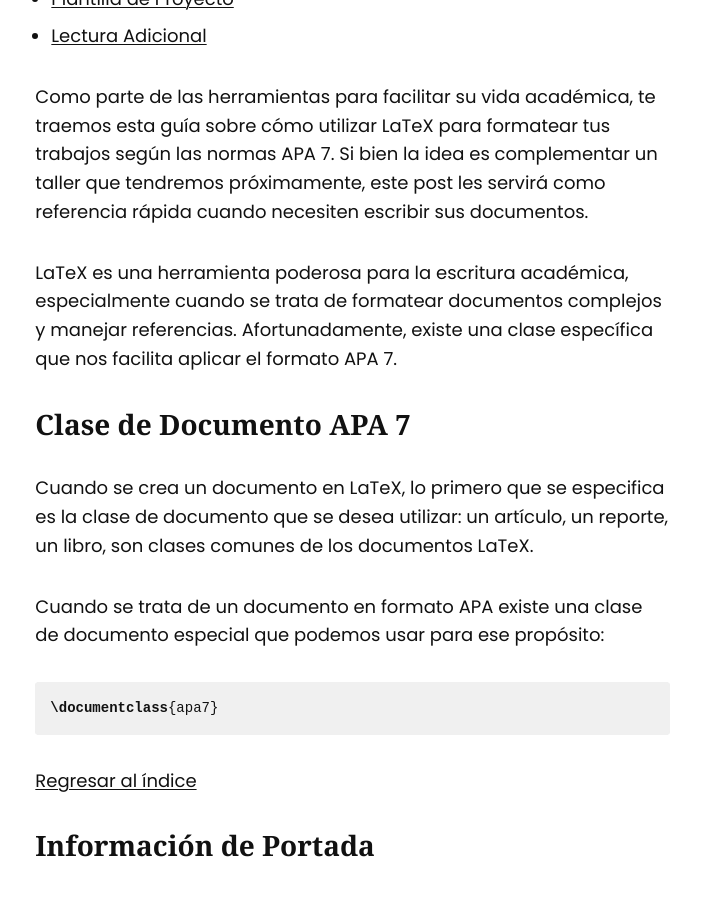
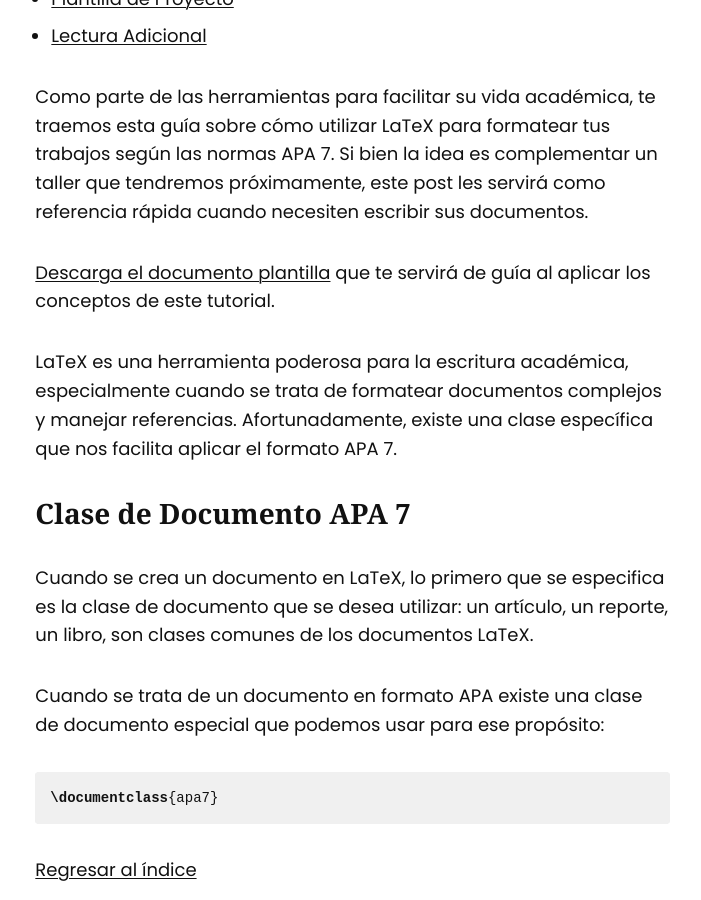
Before and after one commit to asoesem/asoesem.github.io, a Jekyll site: the page built from _posts/2025-04-25-como-escribir-un-doc-apa-en-latex.md, in a window 1280 px wide and 900 px high, scrolled down 3644 px. Shown: the whole window, without its empty margins (454-1155 px from the left). Built offline with Jekyll 4.4.1, drawn with Linux system fonts in a browser that asks for light colours; a script that is not in the unit is left out; the table of contents is made by our own code.

Commit message:
Agrega un enlace a la plantilla al inicio del tutorial.
Added a link to download the template document for APA 7 formatting.

```diff
--- a/_posts/2025-04-25-como-escribir-un-doc-apa-en-latex.md
+++ b/_posts/2025-04-25-como-escribir-un-doc-apa-en-latex.md
@@ -12,6 +12,8 @@ toc: true
 ---
 
 Como parte de las herramientas para facilitar su vida académica, te traemos esta guía sobre cómo utilizar LaTeX para formatear tus trabajos según las normas APA 7. Si bien la idea es complementar un taller que tendremos próximamente, este post les servirá como referencia rápida cuando necesiten escribir sus documentos.
+
+[Descarga el documento plantilla][0] que te servirá de guía al aplicar los conceptos de este tutorial.
 
 LaTeX es una herramienta poderosa para la escritura académica, especialmente cuando se trata de formatear documentos complejos y manejar referencias. Afortunadamente, existe una clase específica que nos facilita aplicar el formato APA 7.
 
```
